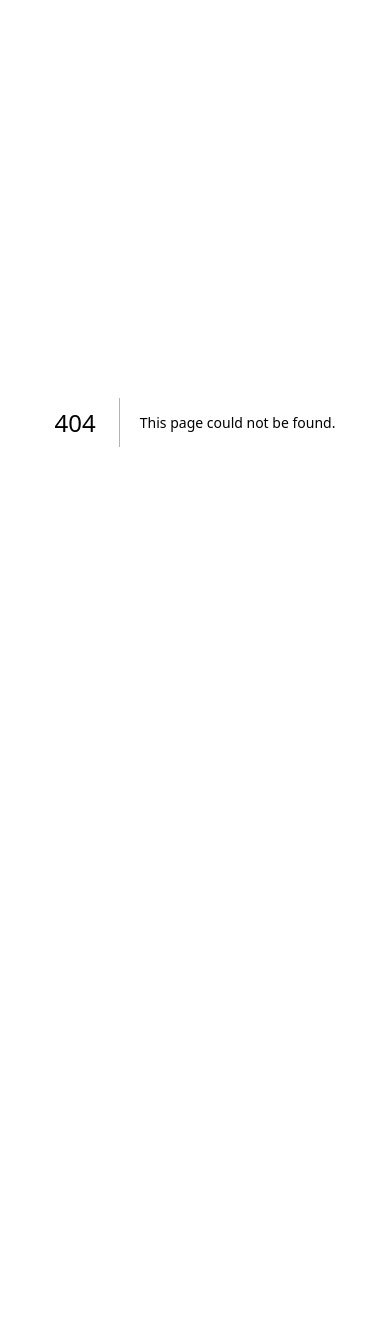
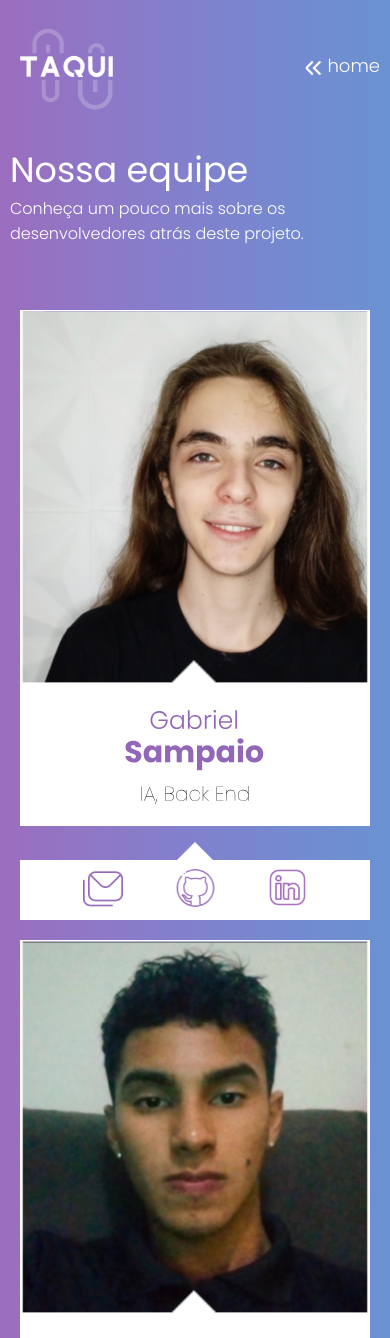
Before and after one commit to gabneves/projetotaqui, a Next.js app: page /equipe in a window 390 px wide. Before the commit this address had no page. Shown: the top 1338 px of the page. Before the commit the page ends 844 px from the top, so only its background shows below. Built offline with nearby package versions, Linux system fonts and the light colour scheme.

Commit message:
Pagina equipe desenvolvida e com responsividade

```diff
--- /dev/null
+++ b/src/app/equipe/page.jsx
@@ -0,0 +1,82 @@
+// Equipe.js
+"use client"
+import Image from "next/image";
+import styles from "../styles/equipe.module.css";
+
+// Lista de membros da equipe
+const membros = [
+    {
+        id: 1,
+        nome: "Membro 1",
+        imagem: "/assets/img/members/Sampaio.svg",
+        github: "#",
+        email: "#",
+        linkedin: "#"
+    },
+    {
+        id: 2,
+        nome: "Membro 2",
+        imagem: "/assets/img/members/Neves.svg",
+        github: "https://github.com/Neveszera",
+        email: "https://gabrielgng.2@gmail.com",
+        linkedin: "https://www.linkedin.com/in/-gabriel-neves"
+    },
+    {
+        id: 3,
+        nome: "Membro 2",
+        imagem: "/assets/img/members/Livia.svg",
+        github: "#",
+        email: "#",
+        linkedin: "#"
+    },
+    {
+        id: 4,
+        nome: "Membro 2",
+        imagem: "/assets/img/members/Rafael.svg",
+        github: "#",
+        email: "#",
+        linkedin: "#"
+    },
+    {
+        id: 5,
+        nome: "Membro 2",
+        imagem: "/assets/img/members/Romeu.svg",
+        github: "#",
+        email: "#",
+        linkedin: "#"
+    },
+];
+
+export default function Equipe() {
+    return (
+        <div className={styles.container}>
+            <header className={styles.header}>
+                <Image src="/assets/img/logo/Logo_Taqui.svg" alt="Logo Taqui" width={113} height={113} />
+                <nav>
+                    <ul className={styles.navLinks}>
+                        <li><a href="/"><img src="/assets/img/icons/setaEsquerda.svg" alt="Ícone de seta para esquerda" />home</a></li>
+                    </ul>
+                </nav>
+            </header>
+            <div className={styles.textContent}>
+                <h1>Nossa equipe</h1>
+                <p>Conheça um pouco mais sobre os desenvolvedores atrás deste projeto.</p>
+            </div>
+            <section className={styles.members}>
+                {membros.map((membro) => (
+                    <div className={styles.member} key={membro.id}>
+                        <Image src={membro.imagem} alt={membro.nome} width={209} height={308} />
+                        <div className={styles.iconBackground}>
+                            <a href={membro.email} target="_blank"><img className={styles.icon} src="/assets/img/icons/envelopeRoxo.svg" alt="Ícone E-mail" style={{ width: "40px", height: "40px" }} /></a>
+                            <a href={membro.github} target="_blank"><img className={styles.icon} src="/assets/img/icons/githubRoxo.svg" alt="Ícone GitHub" style={{ width: "39px", height: "40px" }} /></a>
+                            <a href={membro.linkedin} target="_blank"><img className={styles.icon} src="/assets/img/icons/linkedinRoxo.svg" alt="Ícone LinkedIn" style={{ width: "39px", height: "39px" }} /></a>
+                        </div>
+                    </div>
+                ))}
+            </section>
+            <div className={styles.effect}>
+                <Image src="/assets/img/articles/efeitoLanding.svg" alt="Imagem Rodapé" width={1368} height={212} />
+            </div>
+        </div>
+    );
+}
--- /dev/null
+++ b/src/app/styles/equipe.module.css
@@ -0,0 +1,238 @@
+
+.container {
+    display: flex;
+    flex-direction: column;
+    position: relative;
+}
+
+.header {
+    display: flex;
+    justify-content: space-between;
+    align-items: center;
+    padding-right: 100px;
+    padding-left: 100px;
+    padding-top: 50px;
+    padding-bottom: 40px;
+  }
+
+.navLinks {
+    list-style-type: none;
+}
+
+.navLinks li {
+    display: inline;
+    margin-left: 30px;
+}
+
+.navLinks li img {
+    vertical-align: middle;
+    margin-left: 5px;
+}
+
+.navLinks li a {
+    text-decoration: none;
+    color: #fff;
+    font-family: "Poppins", sans-serif;
+    font-weight: 300;
+    font-size: 18px;
+}
+
+.textContent {
+    padding-right: 100px;
+    padding-left: 120px;
+    margin-bottom: 44px;
+}
+
+.textContent h1 {
+    font-family: "Poppins", sans-serif;
+    font-weight: 400;
+    font-style: normal;
+    font-size: 35px;
+    color: #fff;
+}
+
+.textContent p {
+    font-family: "Poppins", sans-serif;
+    font-weight: 300;
+    font-style: light;
+    font-size: 16px;
+    color: #fff;
+}
+
+
+.members {
+    display: flex;
+    flex-wrap: wrap;
+    justify-content: space-evenly;
+    padding-right: 100px;
+    padding-left: 100px;
+    z-index: 1;
+}
+
+.member {
+    flex: 0 0 calc(20% - 20px); /* 5 membros por linha */
+    margin-bottom: 20px;
+    position: relative;
+}
+
+.member img {
+    width: 100%;
+    height: auto;
+}
+
+.iconBackground {
+    position: relative;
+    display: flex;
+    justify-content: space-evenly;
+    align-items: center;
+    width: 100%;
+    height: 70px;
+    background-color: #fff;
+    margin-top: 30px;
+}
+
+.iconBackground:before {
+    content: '';
+    position: absolute;
+    top: -20px;
+    left: 50%;
+    margin-left: -20px;
+    width: 0;
+    height: 0;
+    border-left: 20px solid transparent;
+    border-right: 20px solid transparent;
+    border-bottom: 20px solid #fff;
+    z-index: 1;
+}
+
+.members .iconBackground img{
+    width: 28px;
+    height: 28px;
+}
+
+
+.effect img {
+    position: relative;
+    margin-bottom: 0px;
+    height: 200%;
+    width: 100%;
+}
+
+/* Breakpoints */
+
+@media screen and (max-width: 1400px) {
+    .iconBackground{
+        height: 60px;
+    }
+
+    .icon{
+        width: 18px;
+        height: 18px;
+    }
+}
+
+@media screen and (max-width: 1200px) {
+    .member {
+        flex-basis: calc(33.333% - 20px); /* 3 membros por linha */
+    }
+
+    .iconBackground{
+        height: 60px;
+    }
+}
+
+@media screen and (max-width: 992px) {
+    .member {
+        flex-basis: calc(33.333% - 20px); /* 3 membros por linha */
+    }
+
+    .member {
+        flex-basis: calc(50% - 20px); /* 2 membros por linha */
+    }
+    .header {
+        padding: 10px;
+    }
+
+    .textContent {
+        padding: 10px;
+    }
+
+    .members {
+        padding: 10px;
+    }
+
+    .iconBackground {
+        padding: 0 10px;
+    }
+
+    .iconBackground img {
+        width: 30px;
+        height: 30px;
+    }
+
+    .iconBackground:before{
+        top: -18px;
+    }
+}
+
+@media screen and (max-width: 768px) {
+    .member {
+        flex-basis: calc(50% - 20px); /* 2 membros por linha */
+    }
+    .header {
+        padding: 10px;
+    }
+
+    .textContent {
+        padding: 10px;
+    }
+
+    .members {
+        padding: 10px;
+    }
+
+    .iconBackground {
+        padding: 0 10px;
+    }
+
+    .iconBackground img {
+        width: 30px;
+        height: 30px;
+    }
+
+    .iconBackground:before{
+        top: -18px;
+    }
+}
+
+@media screen and (max-width: 576px) {
+    .member {
+        flex-basis: calc(100% - 20px); /* 1 membro por linha */
+    }
+
+    .header {
+        flex-direction: row;
+        text-align: center;
+    }
+
+    .textContent {
+        padding: 10px;
+    }
+
+    .members {
+        padding: 10px;
+    }
+
+    .iconBackground {
+        padding: 0 10px;
+    }
+
+    .iconBackground img {
+        width: 25px;
+        height: 25px;
+    }
+
+    .iconBackground:before{
+        top: -18px;
+    }
+}
```
